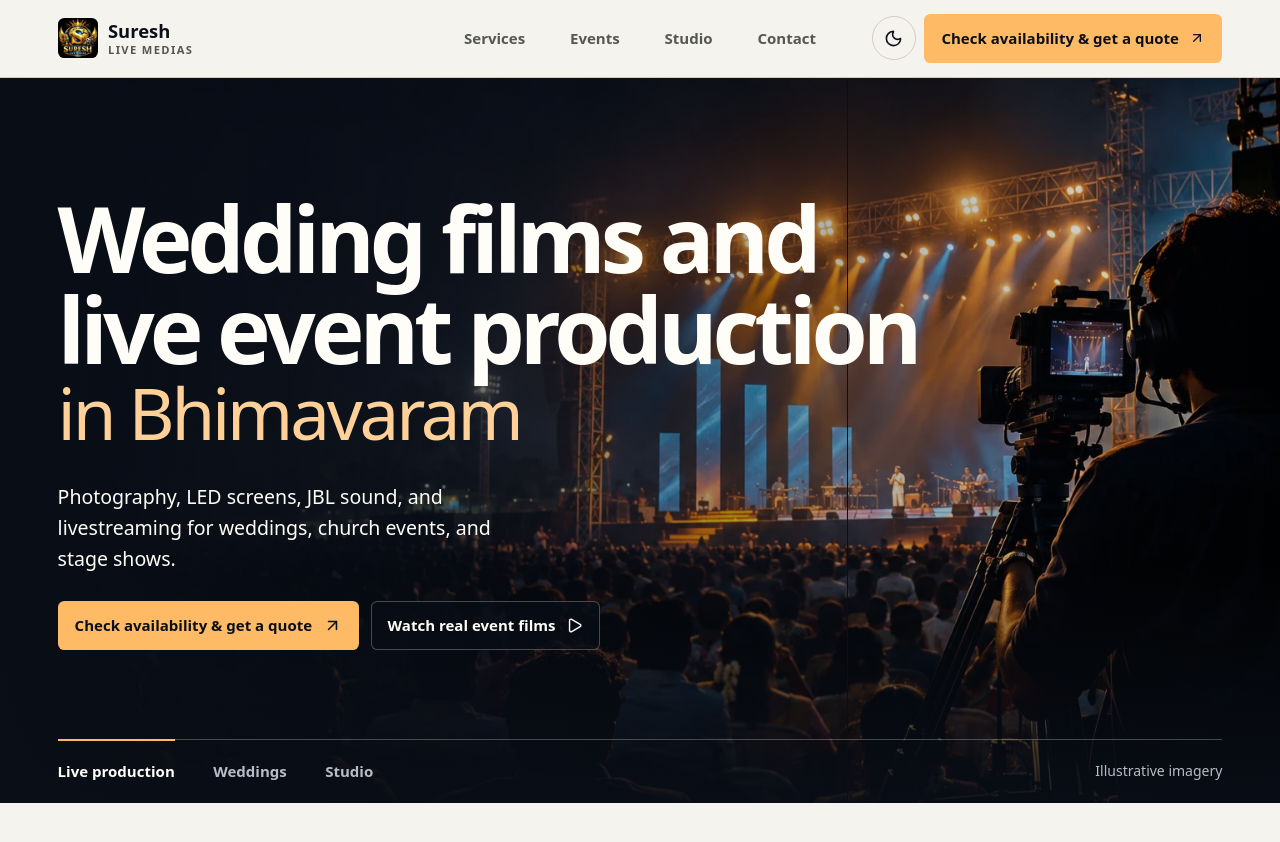
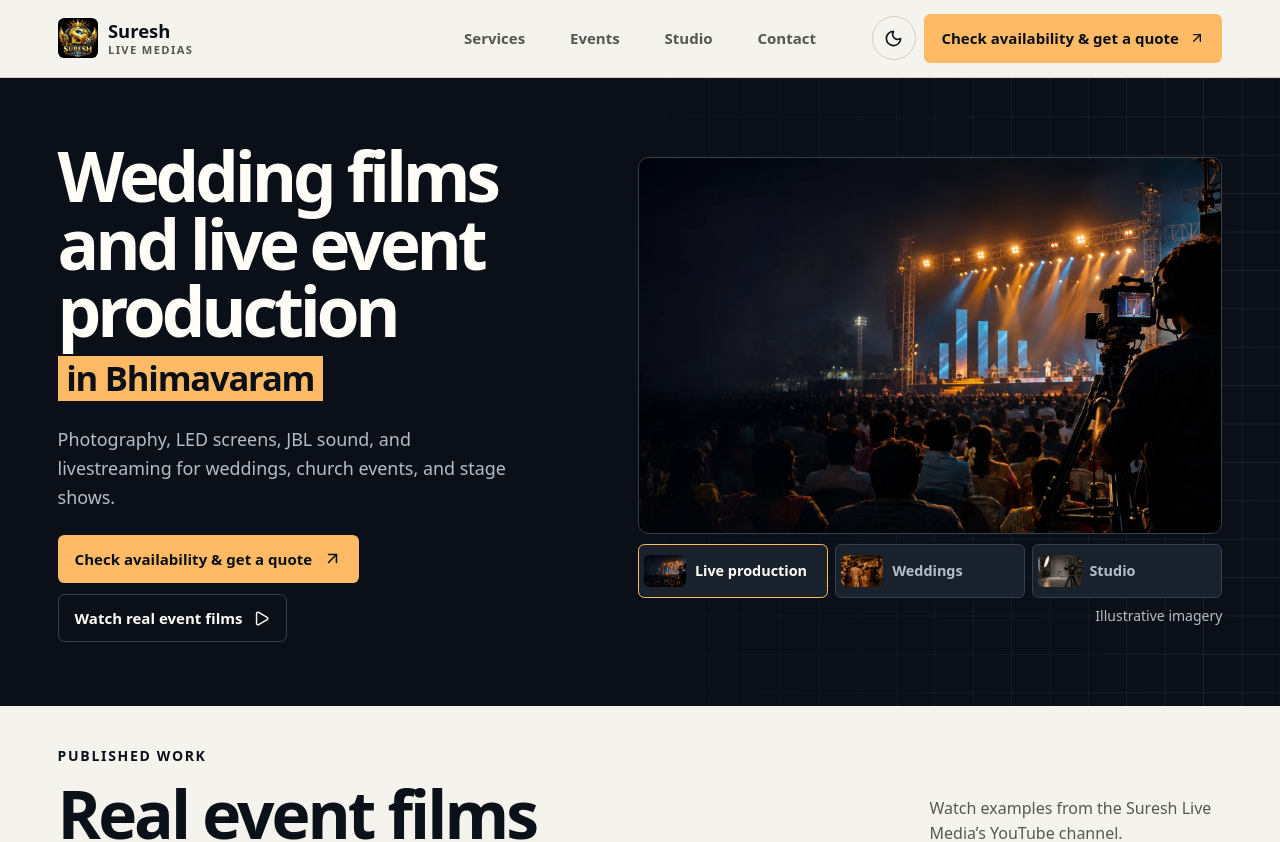
Before and after one commit to Akshayknchalapalli/Gospal-studio-website, a React (Vite) app: page / in a window 1280 px wide. Shown: the top 842 px of the page. Built offline with nearby package versions, Linux system fonts and the light colour scheme.

Commit message:
Refresh homepage with an editorial grid

```diff
--- a/src/components/Hero.jsx
+++ b/src/components/Hero.jsx
@@ -19,29 +19,34 @@ export default function Hero({ onBook }) {
 
   return (
     <section className="hero" aria-labelledby="hero-title">
-      <div className="hero-media" id="showcase-frame">
-        {scenes.filter(({ id }) => visited.includes(id)).map(({ id, image, alt }) => (
-          <img key={id} className={id === active ? 'current-scene' : undefined}
-            src={image} alt={alt} aria-hidden={id !== active} fetchPriority={id === 'live' ? 'high' : undefined}
-            width="1536" height="1024" />
-        ))}
-      </div>
       <div className="container hero-layout">
         <div className="hero-copy">
-          <h1 id="hero-title"><span>Wedding films and</span> <span>live event production</span> <em>in Bhimavaram</em></h1>
+          <h1 id="hero-title"><span>Wedding films and live event production</span> <em>in Bhimavaram</em></h1>
           <p className="hero-description">Photography, LED screens, JBL sound, and livestreaming for weddings, church events, and stage shows.</p>
           <div className="hero-actions">
             <button className="button button-primary" type="button" onClick={() => onBook()}>{studio.quoteAction} <ArrowUpRight aria-hidden="true" size={19} /></button>
             <a className="button hero-explore" href="#films">Watch real event films <Play aria-hidden="true" size={17} /></a>
           </div>
         </div>
-        <div className="hero-reel">
-          <div className="showcase-scenes" role="group" aria-label="Preview event and studio coverage">
-            {scenes.map(({ id, label }) => (
-              <button key={id} type="button" aria-pressed={id === active} aria-controls="showcase-frame" onClick={() => showScene(id)}>{label}</button>
+        <div className="hero-visual">
+          <div className="hero-media" id="showcase-frame">
+            {scenes.filter(({ id }) => visited.includes(id)).map(({ id, image, alt }) => (
+              <img key={id} className={id === active ? 'current-scene' : undefined}
+                src={image} alt={alt} aria-hidden={id !== active} fetchPriority={id === 'live' ? 'high' : undefined}
+                width="1536" height="1024" />
             ))}
           </div>
-          <span className="image-credit">Illustrative imagery</span>
+          <div className="hero-reel">
+            <div className="showcase-scenes" role="group" aria-label="Preview event and studio coverage">
+              {scenes.map(({ id, label, image }) => (
+                <button key={id} type="button" aria-pressed={id === active} aria-controls="showcase-frame" onClick={() => showScene(id)}>
+                  <img src={image} alt="" width="64" height="44" />
+                  <span>{label}</span>
+                </button>
+              ))}
+            </div>
+            <span className="image-credit">Illustrative imagery</span>
+          </div>
         </div>
       </div>
     </section>
--- a/src/styles/hero.css
+++ b/src/styles/hero.css
@@ -1,36 +1,51 @@
-.hero { position: relative; isolation: isolate; color: var(--inverse-text); background: var(--inverse); --focus: var(--accent); }
-.hero-media { position: absolute; inset: 0; z-index: -1; overflow: hidden; }
-.hero-media img { position: absolute; inset: 0; width: 100%; height: 100%; object-fit: cover; object-position: 61% 52%; opacity: 0; transform: scale(1.025); transition: opacity 620ms var(--ease-out), transform 1s var(--ease-out); }
-.hero-media img.current-scene { opacity: 1; transform: scale(1); animation: hero-frame 780ms var(--ease-out) both; }
-.hero-media::after { content: ""; position: absolute; inset: 0; background: linear-gradient(90deg, var(--hero-edge) 0%, var(--hero-middle) 55%, var(--hero-right) 100%), linear-gradient(0deg, var(--hero-bottom), var(--transparent) 33%); }
-.hero-layout { display: grid; align-content: end; min-height: clamp(37rem, calc(89svh - 4.8rem), 62rem); }
-.hero-copy { padding-block: clamp(4.3rem, 9vw, 8rem) clamp(3rem, 7vw, 6rem); }
-.hero h1 { font-size: clamp(3.7rem, 7.1vw, 7.55rem); letter-spacing: -.055em; line-height: 1; }
-.hero h1 span, .hero h1 em { display: block; width: fit-content; animation: hero-rise 760ms var(--ease-out) both; }
-.hero h1 em { font: 450 .78em/1.08 var(--font-display); letter-spacing: -.045em; color: var(--accent-hover); animation-delay: 110ms; }
-.hero-description { max-width: 30rem; margin-top: clamp(1rem, 3vw, 1.85rem); color: var(--inverse-text); font-size: clamp(1rem, 1.65vw, 1.22rem); animation: hero-rise 740ms 160ms var(--ease-out) both; }
-.hero-actions { margin-top: 1.65rem; display: flex; flex-wrap: wrap; gap: .75rem; animation: hero-rise 740ms 220ms var(--ease-out) both; }
-.hero-explore { border-color: var(--glass-edge); background: var(--image-shade); color: var(--inverse-text); }
+.hero {
+  position: relative;
+  isolation: isolate;
+  color: var(--inverse-text);
+  background: var(--inverse);
+  --focus: var(--accent);
+}
+.hero::before {
+  content: "";
+  position: absolute;
+  inset: 0 0 0 auto;
+  width: 60%;
+  z-index: -1;
+  background-image: linear-gradient(var(--hero-grid) 1px, var(--transparent) 1px), linear-gradient(90deg, var(--hero-grid) 1px, var(--transparent) 1px);
+  background-size: 2.4rem 2.4rem;
+  mask-image: linear-gradient(90deg, var(--transparent), var(--inverse));
+}
+.hero-layout { display: grid; grid-template-columns: minmax(0, .95fr) minmax(0, 1.05fr); align-items: center; gap: clamp(1.5rem, 4vw, 5rem); padding-block: clamp(2.5rem, 5vw, 6rem); }
+.hero-copy { min-width: 0; }
+.hero h1 { max-width: 13ch; font-size: clamp(3.35rem, 5.4vw, 7.6rem); letter-spacing: -.06em; line-height: .98; text-wrap: balance; }
+.hero h1 span, .hero h1 em { display: block; animation: hero-rise var(--entrance) var(--ease-out) both; }
+.hero h1 em { margin-top: .32em; width: fit-content; padding: .09em .25em .14em; font: 560 .5em/1.08 var(--font-display); letter-spacing: -.035em; color: var(--on-accent); background: var(--accent); animation-delay: 70ms; }
+.hero-description { max-width: 29rem; margin-top: clamp(1rem, 2vw, 1.5rem); color: var(--inverse-muted); font-size: clamp(1rem, 1.4vw, 1.16rem); }
+.hero-actions { margin-top: 1.45rem; display: flex; flex-wrap: wrap; gap: .65rem; }
+.hero-explore { border-color: var(--inverse-border); color: var(--inverse-text); }
 .hero-explore:hover { border-color: var(--accent); }
-.hero-reel { display: flex; justify-content: space-between; align-items: center; gap: .85rem; border-top: 1px solid var(--glass-edge); }
-.showcase-scenes { display: flex; gap: clamp(.5rem, 3vw, 2.4rem); }
-.showcase-scenes button { position: relative; min-height: 3.9rem; padding: .6rem 0; background: var(--transparent); border: 0; color: var(--inverse-muted); font-size: .94rem; font-weight: 800; transition: color var(--fast); }
-.showcase-scenes button[aria-pressed='true'], .showcase-scenes button:hover { color: var(--inverse-text); }
-.showcase-scenes button[aria-pressed='true']::before { content: ""; position: absolute; inset: -1px 0 auto; height: 2px; background: var(--accent); transform-origin: left; animation: reel-line var(--medium) var(--ease-out) both; }
-.image-credit { color: var(--inverse-muted); font-size: .875rem; }
-@keyframes hero-rise { from { opacity: 0; transform: translateY(.7rem); } to { opacity: 1; transform: none; } }
-@keyframes hero-frame { from { opacity: 0; transform: scale(1.025); } to { opacity: 1; transform: scale(1); } }
-@keyframes reel-line { from { transform: scaleX(0); } to { transform: scaleX(1); } }
+.hero-visual { min-width: 0; }
+.hero-media { position: relative; overflow: hidden; isolation: isolate; aspect-ratio: 1.55; border: 1px solid var(--inverse-border); border-radius: var(--radius-md); background: var(--inverse-panel); }
+.hero-media img { position: absolute; inset: 0; width: 100%; height: 100%; object-fit: cover; object-position: 58% 50%; opacity: 0; transition: opacity var(--medium) var(--ease-out); }
+.hero-media img.current-scene { opacity: 1; animation: hero-frame var(--entrance) var(--ease-out) both; }
+.hero-reel { margin-top: .65rem; }
+.showcase-scenes { display: grid; grid-template-columns: repeat(3, minmax(0, 1fr)); gap: .45rem; }
+.showcase-scenes button { display: flex; align-items: center; gap: .55rem; min-height: 3.4rem; padding: .32rem; background: var(--inverse-panel); border: 1px solid var(--inverse-border); border-radius: var(--radius-sm); color: var(--inverse-muted); font-size: .9rem; font-weight: 700; line-height: 1.15; text-align: start; }
+.showcase-scenes button img { flex: 0 0 auto; inline-size: clamp(2.2rem, 3.3vw, 3.4rem); aspect-ratio: 4 / 3; height: auto; object-fit: cover; border-radius: var(--radius-sm); }
+.showcase-scenes button[aria-pressed='true'] { color: var(--inverse-text); border-color: var(--accent); }
+.showcase-scenes button:hover { color: var(--inverse-text); background: var(--inverse-hover); }
+.image-credit { display: block; margin-top: .43rem; color: var(--inverse-muted); font-size: .875rem; text-align: end; }
+@keyframes hero-rise { from { opacity: 0; transform: translateY(.45rem); } to { opacity: 1; transform: none; } }
+@keyframes hero-frame { from { opacity: .45; transform: scale(1.02); } to { opacity: 1; transform: none; } }
 
-@media (max-width: 760px) {
-  .hero-layout { min-height: min(35rem, calc(100svh - 4.2rem)); align-content: space-between; }
-  .hero-media img { object-position: 63% center; }
-  .hero-media::after { background: linear-gradient(0deg, var(--hero-edge) 0%, var(--hero-bottom) 25%, var(--hero-middle) 55%, var(--hero-right) 100%); }
-  .hero-copy { padding-block: clamp(2.25rem, 6vw, 3.5rem) 1.75rem; }
-  .hero h1 { font-size: clamp(2.45rem, 9.6vw, 4.8rem); }
+@media (max-width: 900px) {
+  .hero-layout { grid-template-columns: 1fr; gap: 1.4rem; padding-block: clamp(1.65rem, 5vw, 3.25rem); }
+  .hero h1 { max-width: 17ch; font-size: clamp(2.6rem, 7.5vw, 4.75rem); }
+  .hero-media { aspect-ratio: 1.75; }
 }
 @media (max-width: 450px) {
-  .hero-reel { align-items: start; flex-direction: column; gap: 0; padding-bottom: .65rem; }
-  .showcase-scenes { gap: 1.1rem; }
-  .showcase-scenes button { min-height: 2.8rem; }
+  .hero h1 { max-width: 14ch; }
+  .hero-actions { margin-top: 1rem; }
+  .showcase-scenes button { justify-content: center; font-size: .84rem; text-align: center; min-height: 2.75rem; }
+  .showcase-scenes button img { display: none; }
 }
--- a/src/styles/home.css
+++ b/src/styles/home.css
@@ -91,9 +91,16 @@
   .film-platform { grid-column: 2; }
 }
 
-@media (min-width: 1440px) {
-  .film-list { display: grid; grid-template-columns: repeat(3, minmax(0, 1fr)); gap: clamp(1.25rem, 3vw, 4rem); border-top: 0; }
-  .film-list li { display: flex; border-top: 1px solid var(--border); border-bottom: 0; }
-  .film-list a { flex: 1; grid-template-columns: auto minmax(0, 1fr); align-content: start; align-items: start; padding-block: 1.25rem; }
-  .film-platform { grid-column: 2; }
+.films .section-heading { align-items: start; }
+.films .section-heading > p { align-self: end; }
+.film-list a:focus-visible { outline-offset: 0; }
+@media (min-width: 960px) {
+  .film-list { display: grid; grid-template-columns: repeat(3, minmax(0, 1fr)); gap: .75rem; border-top: 0; }
+  .film-list li { display: flex; border: 1px solid var(--border); border-radius: var(--radius-md); background: var(--surface-card); }
+  .film-list a { flex: 1; grid-template-columns: minmax(0, 1fr); grid-template-rows: auto 1fr auto; align-items: start; padding: clamp(1rem, 1.9vw, 2rem); gap: .75rem; }
+  .film-icon { width: 2.65rem; height: 2.65rem; border: 1px solid var(--border); }
+  .film-platform { grid-column: 1; }
 }
+@media (max-width: 700px) {
+  .films .section-heading > p { align-self: start; }
+}
--- a/src/styles/tokens.css
+++ b/src/styles/tokens.css
@@ -17,10 +17,7 @@
   --amber-dark: #874408;
   --image-shade: #080d16c7;
   --hero-edge: #090e17fa;
-  --hero-middle: #090e1760;
-  --hero-right: #090e171b;
-  --hero-bottom: #090e17e8;
-  --glass-edge: #fffdf741;
+  --hero-grid: #fffdf712;
   --overlay: #060a11b8;
   --shadow-color: #0b101820;
 
```
